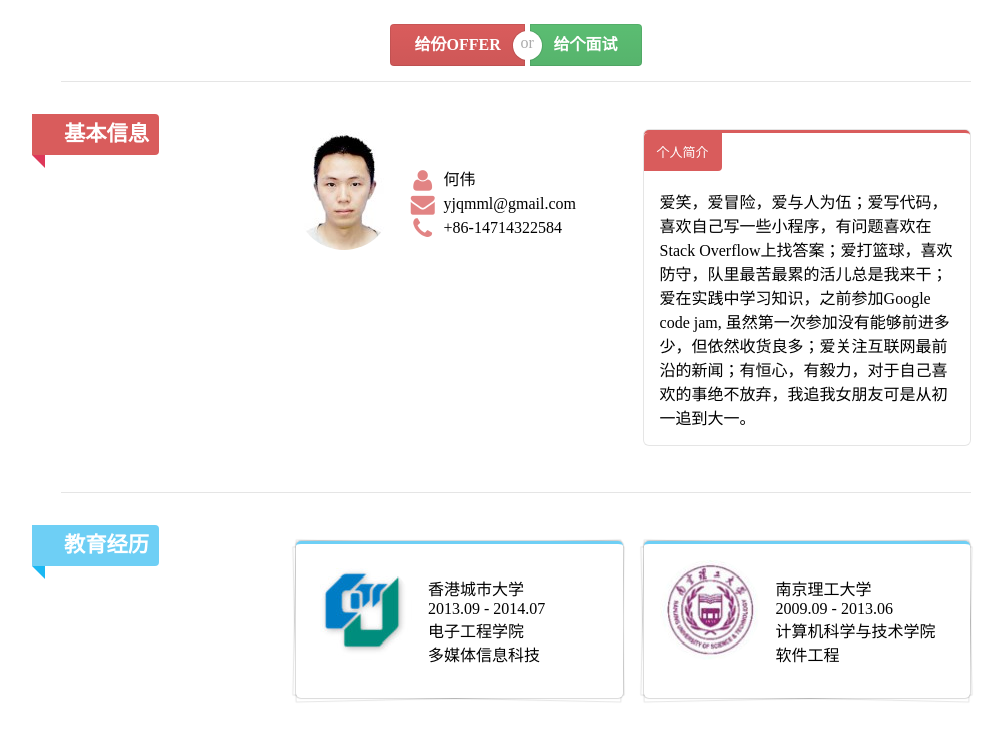
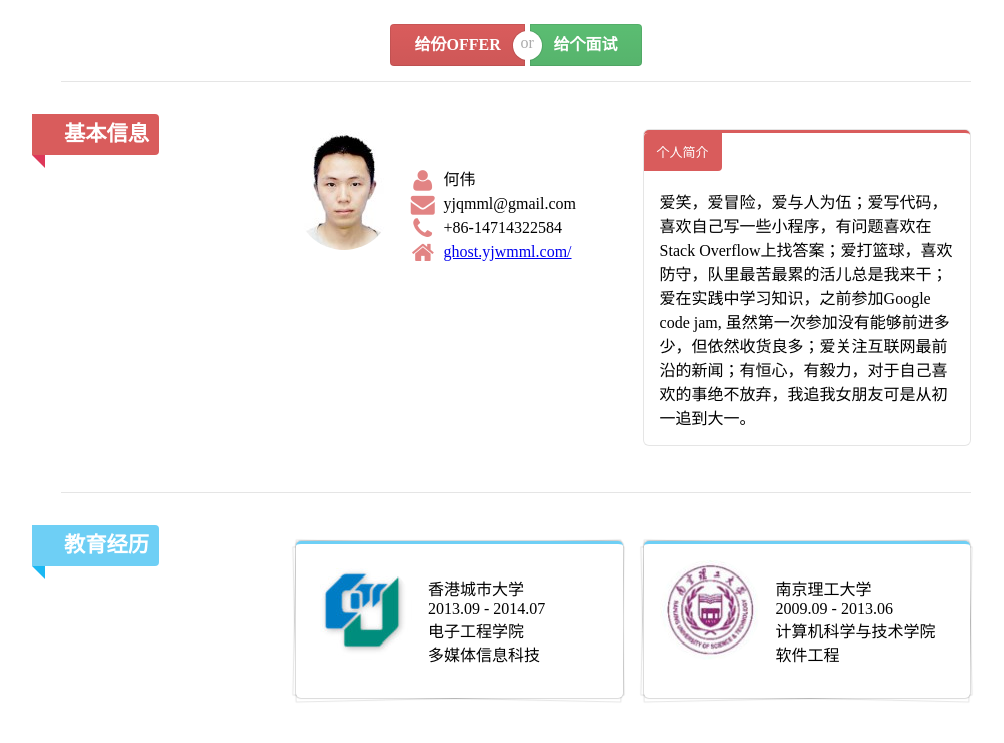
Before and after one commit to yjwmml/yjwmml.github.io, a plain HTML site: page index.html in a window 1280 px wide. Shown: the top 743 px of the page, without its empty margins (124-1128 px from the left). Drawn offline with Linux system fonts and the light colour scheme.

Commit message:
hahah
hahdafas

```diff
--- a/index.html
+++ b/index.html
@@ -60,6 +60,9 @@
 										</div>
 										<div id="phone">
 											<i class="large red phone icon"></i>+86-14714322584
+										</div>
+										<div id="website">
+											<i class="large red home icon"></i><a href="http://ghost.yjwmml.com/" target="_blank">ghost.yjwmml.com/</a>
 										</div>
 									</div>
 									<div class="eight wide column">
```
